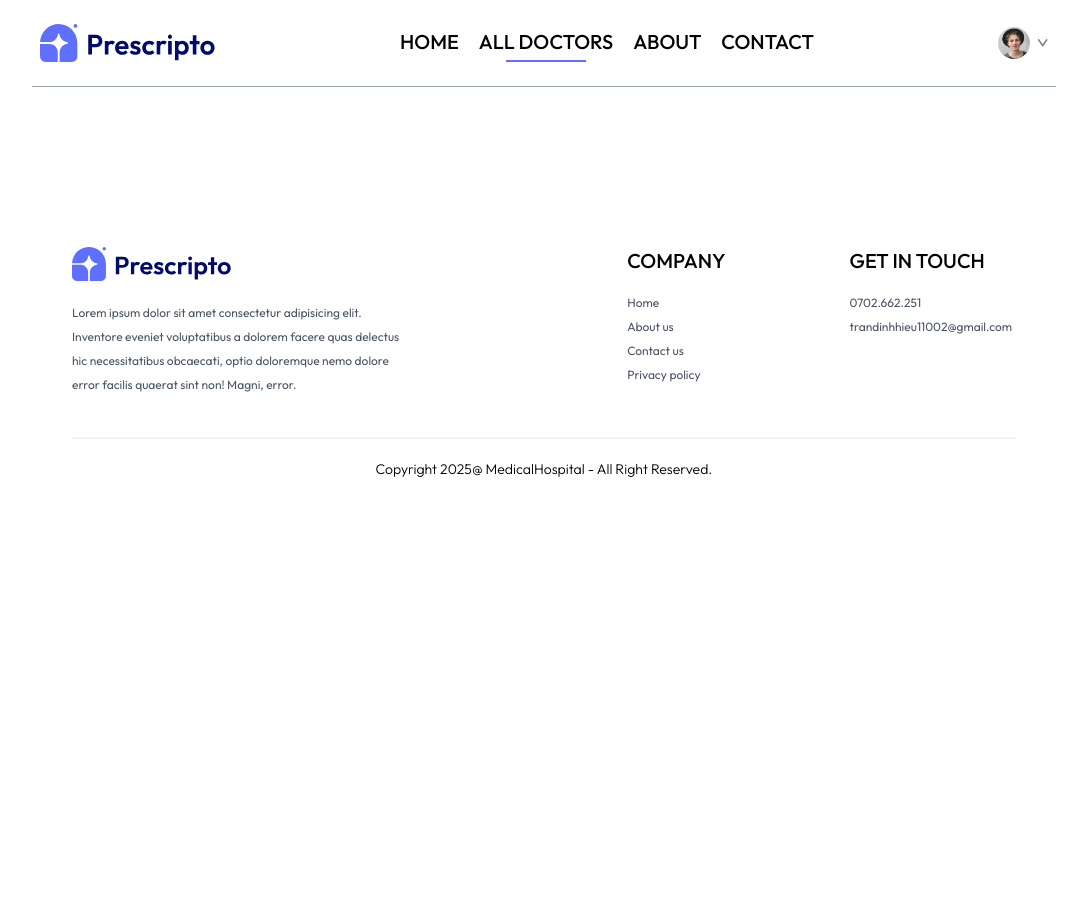
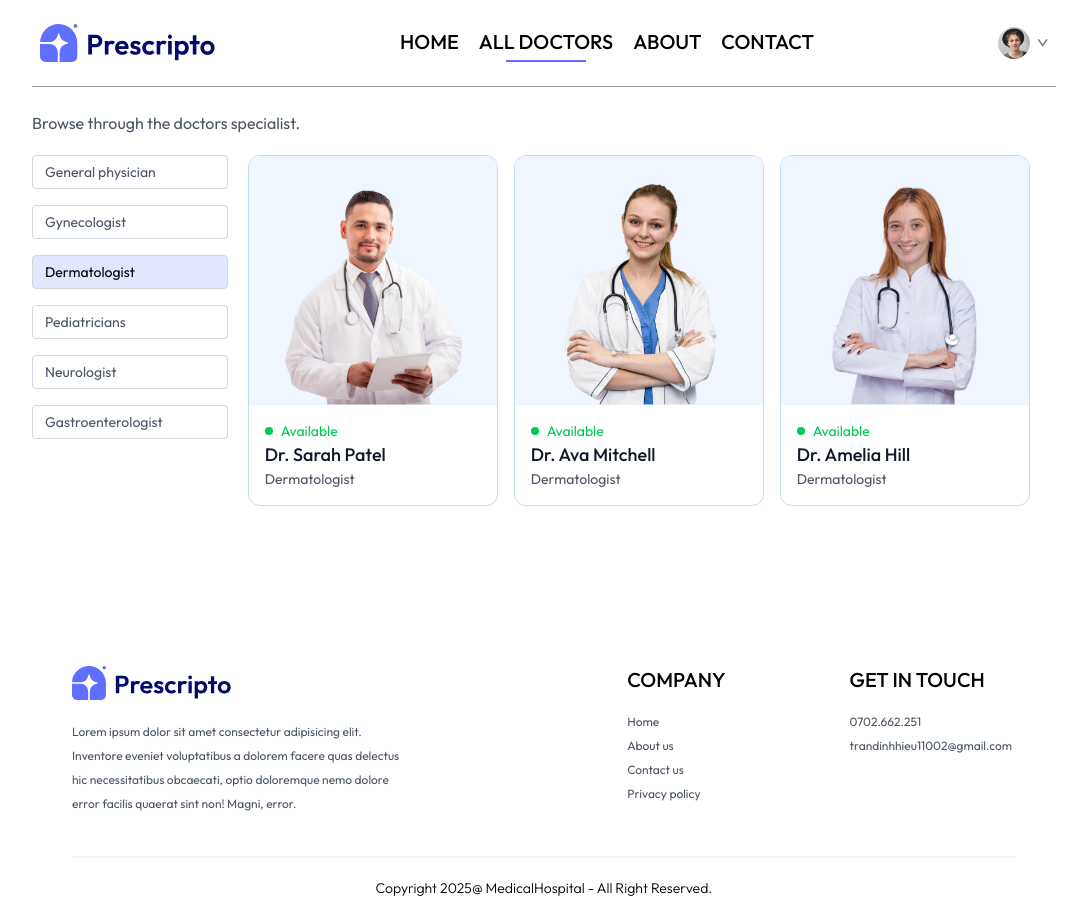
Before and after one commit to dinhhieu110/medbook_system, a React (Vite) app in the folder client/: page /doctors/Dermatologist in a window 1280 px wide. Shown: the whole page, without its empty margins (96-1175 px from the left). Before the commit the page ends 800 px from the top, so only its background shows below. Built offline with nearby package versions, Linux system fonts and the light colour scheme.

Commit message:
[MS-10][Client] Build doctor list page - filtered by specialty

```diff
--- a/client/src/App.jsx
+++ b/client/src/App.jsx
@@ -20,7 +20,7 @@
         <Route path="/login" element={<Login />} />
         <Route path="/contact" element={<Contact />} />
         <Route path="/about" element={<About />} />
-        <Route path="/doctors" element={<Doctors />} />
+        <Route path="/doctors/:specialty?" element={<Doctors />} />
         <Route path="/my-appointments" element={<MyAppointments />} />
         <Route path="/my-profile" element={<MyProfile />} />
         <Route path="/appointment/:doctorId" element={<Appointment />} />
--- a/client/src/components/DoctorCard.jsx
+++ b/client/src/components/DoctorCard.jsx
@@ -9,7 +9,11 @@
       className="border border-blue-200 rounded-xl overflow-hidden cursor-pointer hover:translate-y-[-10px] transition-all duration-500"
       onClick={() => navigate(`/appointment/${doctor._id}`)}
     >
-      <img className="bg-blue-50" src={doctor.image} alt="doctor_image" />
+      <img
+        className="bg-blue-50 w-full"
+        src={doctor.image}
+        alt="doctor_image"
+      />
       <div className="p-4">
         <div className="flex items-center gap-2 text-sm text-center text-green-500">
           <p className="flex items-center gap-2">
--- a/client/src/components/index.js
+++ b/client/src/components/index.js
@@ -3,3 +3,4 @@
 export { default as Banner } from "./Banner.jsx";
 export { default as Specialty } from "./Specialty.jsx";
 export { default as TopDoctors } from "./TopDoctors.jsx";
+export { default as DoctorCard } from "./DoctorCard.jsx";
--- a/client/src/index.css
+++ b/client/src/index.css
@@ -15,7 +15,7 @@
     --color-primary: #5F6FFF;
 
     /* Layout */
-    --grid-cols-auto: repeat(auto-fit, minmax(200px, 1fr));
+    --grid-cols-auto: repeat(auto-fit, minmax(200px, 250px));
 }
 
 .active hr{
--- a/client/src/pages/Doctors.jsx
+++ b/client/src/pages/Doctors.jsx
@@ -1,7 +1,59 @@
-import React from 'react';
+import React, { useContext, useEffect, useState } from "react";
+import { useNavigate, useParams } from "react-router-dom";
+import { AppContext } from "../context/AppContext";
+import DoctorCard from "../components/DoctorCard";
+import { specialtyData } from "../assets/assets";
 
 const Doctors = () => {
-  return <div>Doctors</div>;
+  const { specialty } = useParams();
+  const [filteredDoctors, setFilteredDoctors] = useState([]);
+  const { doctors } = useContext(AppContext);
+  const navigate = useNavigate();
+
+  const applyFilter = () => {
+    if (specialty) {
+      setFilteredDoctors(doctors.filter((i) => i.specialty === specialty));
+      return;
+    } else {
+      setFilteredDoctors(doctors);
+    }
+  };
+
+  useEffect(() => {
+    applyFilter();
+  }, [doctors, specialty]);
+
+  return (
+    <div className="mt-6">
+      <p className="text-gray-600">Browse through the doctors specialist.</p>
+      <div className="flex flex-col sm:flex-row items-start gap-5 mt-5">
+        {/* Categories */}
+        <div className="flex flex-col gap-4 text-sm text-gray-600">
+          {specialtyData.map((item) => (
+            <p
+              key={item.specialty}
+              onClick={() => {
+                specialty === item.specialty
+                  ? navigate("/doctors")
+                  : navigate(`/doctors/${item.specialty}`);
+              }}
+              className={`w-[94vw] sm:w-auto pl-3 py-1.5 pr-16 border border-gray-300 rounded transition-all cursor-pointer ${
+                specialty === item.specialty ? "bg-indigo-100 text-black" : ""
+              }`}
+            >
+              {item.specialty}
+            </p>
+          ))}
+        </div>
+        {/* List doctors */}
+        <div className="w-full grid grid-cols-auto xl:grid-cols-5 gap-4 gap-y-6">
+          {filteredDoctors.map((doctor, index) => (
+            <DoctorCard doctor={doctor} key={index} />
+          ))}
+        </div>
+      </div>
+    </div>
+  );
 };
 
 export default Doctors;
```
